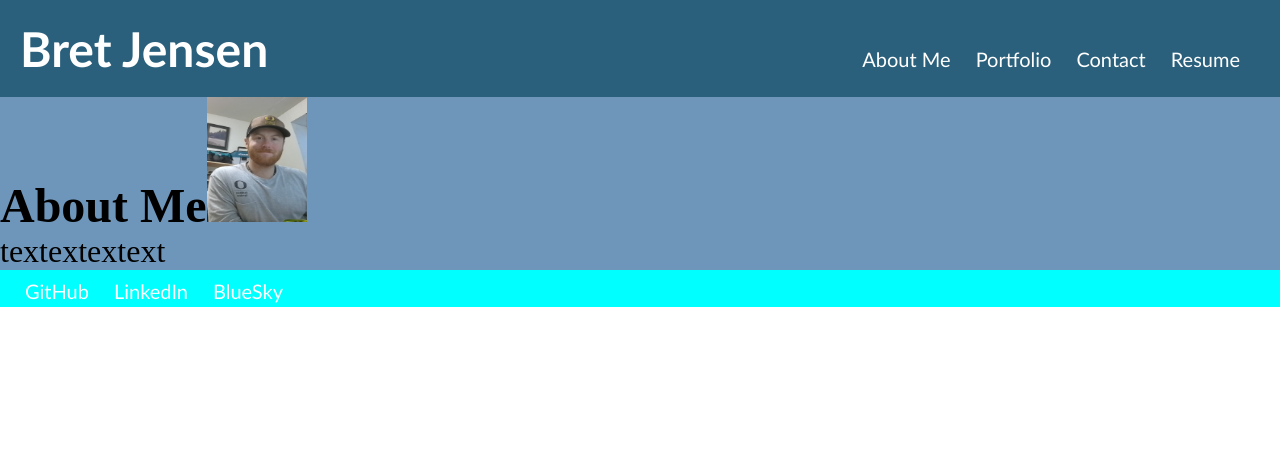
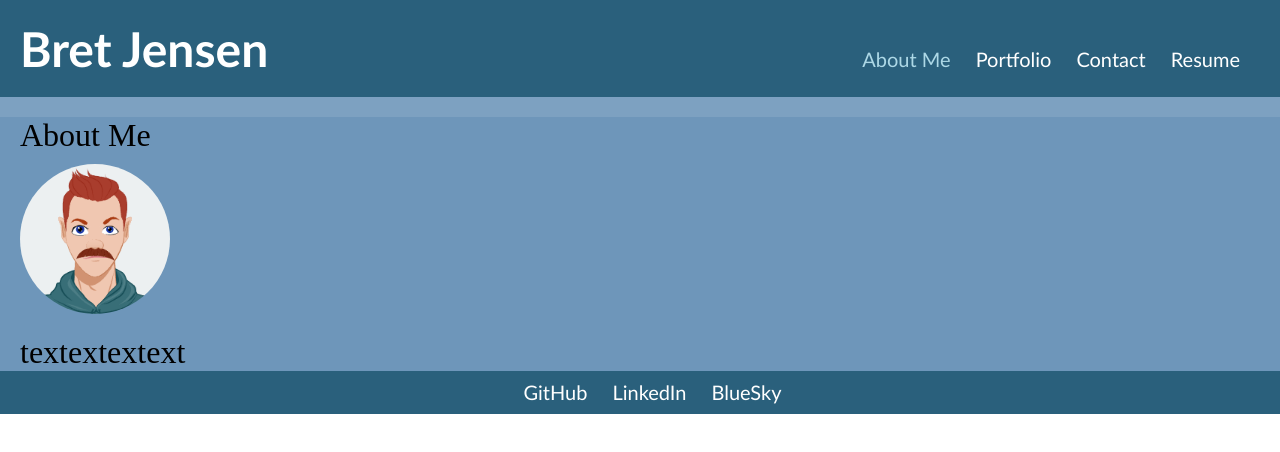
Before and after one commit to bretaj/reactPortfolioProject, a React (Vite) app: page / in a window 1280 px wide. Shown: the top 452 px of the page. Built offline with nearby package versions, Linux system fonts and the light colour scheme.

Commit message:
more styling

```diff
--- a/src/App.css
+++ b/src/App.css
@@ -17,57 +17,49 @@ header {
 }
 
 footer {
-    background-color: aqua;
+    background-color: #2a607c;
     color: black;
     font-size: 2rem;
+    text-align: center;
 }
 
-img {
-    width: 100px;
-    height: 125px
-}
-
-/* main, p, h1 {
-    padding: 0px;
-    margin: 0px
-} */
-
-/* nav {
-    text-align: right;
-    margin-right: 20px;
-    padding-top: 15px;
-}
-
-nav ul {
-    list-style-type: none;
-    margin: 0;
-}
-
-nav ul li {
-    display: inline;
-    margin-left: 20px;
-}
-
-nav ul li a {
-    text-decoration: none;
-    color: black
+/* img {
+    margin:10px;
+    border-radius:50px;
 } */
 
 h1 {
-    display: inline-block;
+    display:inline-block;
     font-size: 3rem;
     }
 
-    li {
+.h1AboutMe{
+
+}
+
+li {
     display: inline-block;
     font-family: 'Gill Sans', 'Gill Sans MT', Calibri, 'Trebuchet MS', sans-serif;
     font-size: 20px;
     margin-left: 25px;
 }
 
+.footerH1{
+    margin-bottom: 10px;
+}
+
 a {
     color: #ffffff;
     text-decoration: none;
+}
+
+a:hover {
+    background-size: 100% 100%;
+    color: lightblue
+}
+
+a.active {
+    color: lightblue
 }
 
 .text-right {
@@ -76,3 +68,21 @@ a {
     padding-top: 15px;
     float: right;
 }
+
+.about-me-container {
+    text-align: left;
+    margin: 0px;
+}
+
+.avatar {
+    display: block;
+    margin: 10px 0 0 20px;
+    border-radius: 50%;
+    width: 150px;
+    height: 150px
+}
+
+.about-me-text {
+    margin: 20px 0 0 20px;
+    font-size: 1em
+}
--- a/src/components/Footer.jsx
+++ b/src/components/Footer.jsx
@@ -4,13 +4,13 @@ function Footer () {
       <footer>
         <nav>
                   <ul>
-                      <li>
+                      <li className='footerH1'>
                           <Link to="/">GitHub</Link>
                       </li>
-                      <li>
+                      <li className='footerH1'>
                           <Link to="/">LinkedIn</Link>
                       </li>
-                      <li>
+                      <li className='footerH1'>
                           <Link to="/">BlueSky</Link>
                       </li>
                   </ul>
--- a/src/components/Navigation.jsx
+++ b/src/components/Navigation.jsx
@@ -1,21 +1,23 @@
 import React from 'react';
-import { Link } from 'react-router-dom';
+import { Link, useLocation } from 'react-router-dom';
 
 function Navigation() {
+  const location = useLocation();
+
   return (
         <nav className="text-right">
           <ul>
             <li>
-              <Link to="/">About Me</Link>
+              <Link to="/" className ={location.pathname ==='/' ? 'active' : ''}>About Me</Link>
             </li>
             <li>
-              <Link to="/portfolio">Portfolio</Link>
+              <Link to="/portfolio" className ={location.pathname ==='/portfolio' ? 'active' : ''}>Portfolio</Link>
             </li>
             <li>
-              <Link to="/contact">Contact</Link>
+              <Link to="/contact" className ={location.pathname ==='/contact' ? 'active' : ''}>Contact</Link>
             </li>
             <li>
-              <Link to="/resume">Resume</Link>
+              <Link to="/resume" className ={location.pathname ==='/resume' ? 'active' : ''}>Resume</Link>
             </li>
           </ul>
         </nav>
--- a/src/pages/AboutMe.jsx
+++ b/src/pages/AboutMe.jsx
@@ -1,21 +1,20 @@
 import React from 'react';
-import portrait from '../assets/portrait.jpg';
+import avatar from '../assets/avatar.png';
 // import Header from '../components/Header.jsx';
 // import Footer from '../components/Footer.jsx';
 
 function AboutMe() {
     return (
-        <div>
-            <main>
-                <h1>About Me</h1>
-                <img
-                    src={portrait}
-                    alt="self-image"
-                />
-                <p>
-                    textextextext
-                </p>
-            </main>
+        <div className='about-me-container'>
+            <p className ='about-me-text'>About Me</p>
+            <img
+                src={avatar}
+                alt="self-image"
+                class="avatar"
+            />
+            <p className='about-me-text'>
+                textextextext
+            </p>
         </div>
     );
 };
```
Also changed, not shown: src/assets/avatar.png (added).
